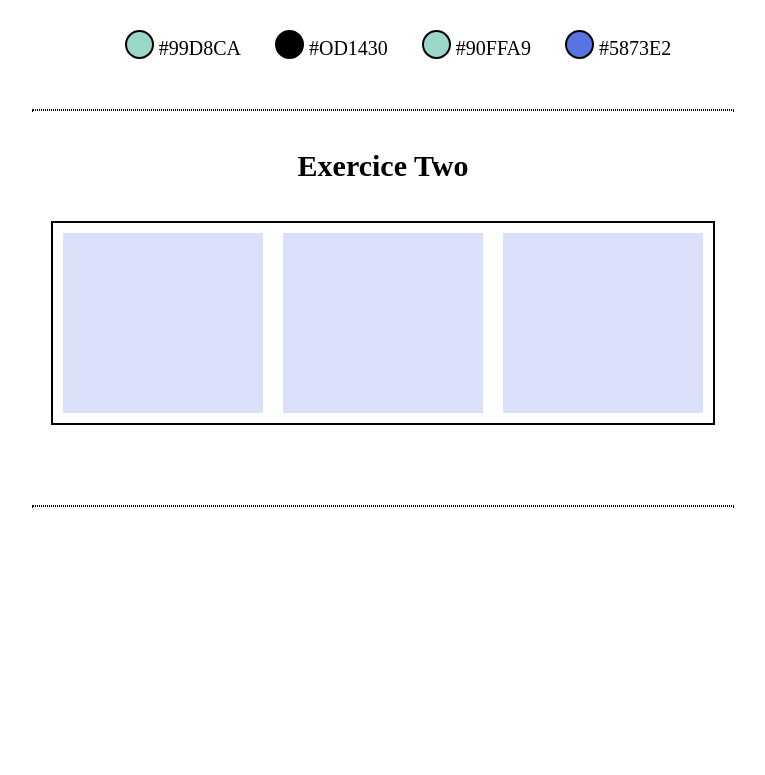
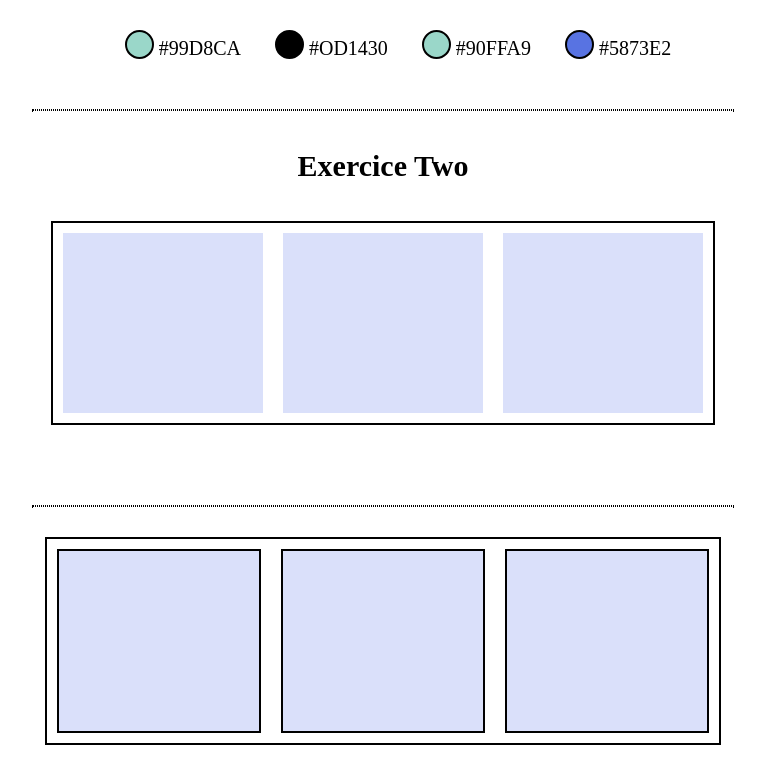
Before and after one commit to upendraRajput9/Checkpoint1, a plain HTML site: page index.html in a window 1280 px wide. Shown: the part 553-1328 px from the top of the page, without its empty margins (257-1022 px from the left). Before the commit the page ends 1090 px from the top, so only its background shows below. Drawn offline with Linux system fonts and the light colour scheme.

Commit message:
checkpoint1 completed

```diff
--- a/asset/stylesheet/style.css
+++ b/asset/stylesheet/style.css
@@ -159,9 +159,14 @@ hr{
 	height: 180px;
 	background-color: rgb(218,224,250);
 	margin: 10px;
+
 }
-
-
+.parent1{
+	width: 672px;
+}
+.child1{
+	border: 2px solid black;
+}
 nav{
 	text-align: center;
 }
--- a/index.html
+++ b/index.html
@@ -41,8 +41,10 @@
                 <div class="child"></div>
             </div>
             <hr>
-            <div class="parent1">
-
+            <div class="parent parent1">
+                <div class="child child1"></div>
+                <div class="child child1"></div>
+                <div class="child child1"></div>
             </div>
         </section>
     </main>
```
